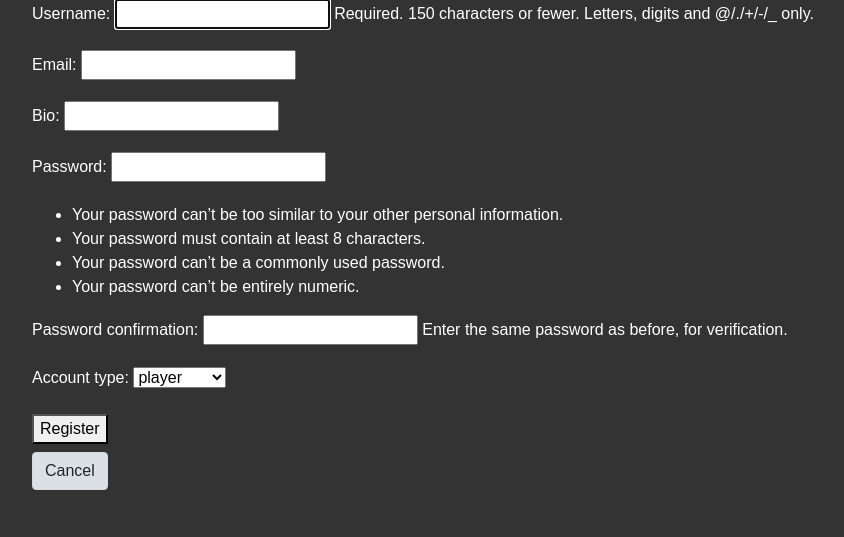
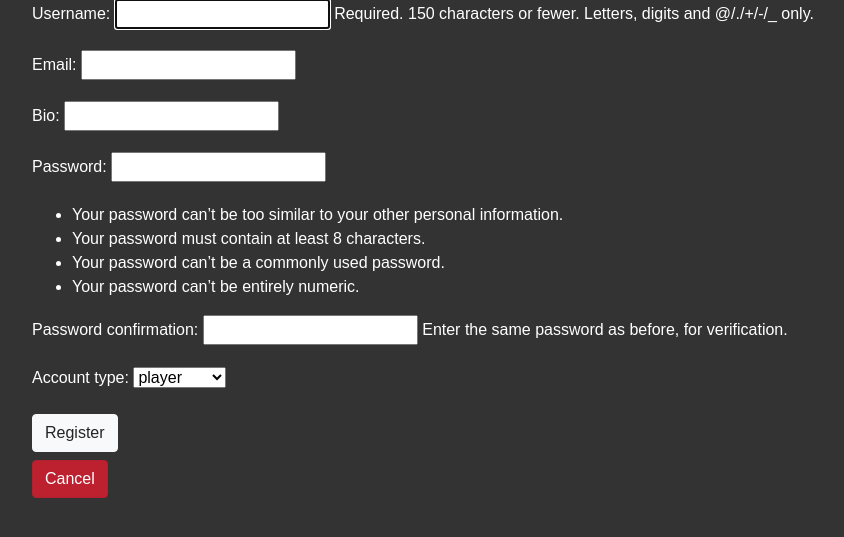
Before and after one commit to aleksihamalainen/game-store, a Django app: page /register in a window 1280 px wide. Shown: the part 77-614 px from the top of the page, without its empty margins (16-860 px from the left). Run offline with Django 3.2, Linux system fonts and the light colour scheme; some libraries are stand-ins or nearby versions.

Commit message:
Login stuff

```diff
--- a/gamestore/views.py
+++ b/gamestore/views.py
@@ -1,4 +1,7 @@
-from django.shortcuts import render
+from django.shortcuts import render, redirect
 
 def index(request):
+    user = request.user
+    if not user.is_authenticated:
+        return redirect('login')
     return render(request, 'index.html')
--- a/users/templates/login.html
+++ b/users/templates/login.html
@@ -18,7 +18,7 @@
           <form method = 'POST'>
               {% csrf_token %}
               {{ form.as_p }}
-              <button type = 'submit' class="btn-primary ml-5">Log in</button>
+              <button type = 'submit' class="btn btn-primary">Log in</button>
           </form>
       </div>
   {% endblock content%}
--- a/users/templates/register.html
+++ b/users/templates/register.html
@@ -18,10 +18,10 @@
         <form method = 'POST'>
             {% csrf_token %}
             {{ form.as_p }}
-            <button type = 'submit'>Register</button>
+            <button type = 'submit' class="btn btn-light">Register</button>
         </form>
     </div>
 {% endblock content%}
-    <a href="login" class="btn btn-light ml-5 mt-2 active" role="button" aria-pressed="true">Cancel</a>
+    <a href="login" class="btn btn-danger ml-5 mt-2 active" role="button" aria-pressed="true">Cancel</a>
 </body>
 </html>
```
